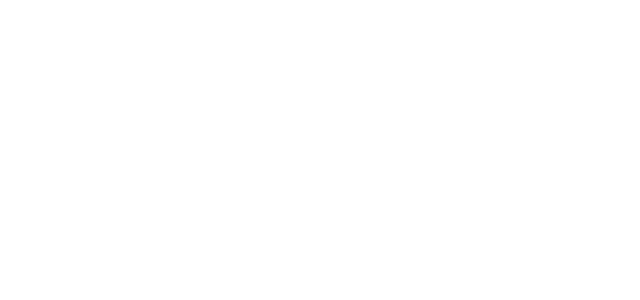
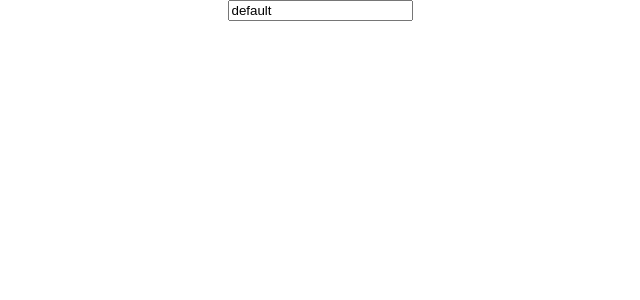
Before and after one commit to XelpmocDesignandTechPvtLtd/react-in-person-1, a React (Create React App) app: page / in a window 1280 px wide. Shown: the top 300 px of the page, without its empty margins (320-960 px from the left). Built offline with nearby package versions, Linux system fonts and the light colour scheme.

Commit message:
All test cases passed

```diff
--- a/src/Input.js
+++ b/src/Input.js
@@ -4,13 +4,17 @@
 export default class Input extends React.Component {
   constructor(props) {
     super(props);
+    this.state={
+      value : "default"
+    }
   }
-  handleOnChange(e) {}
+  handleOnChange(e) {
+    this.setState({value:e.target.value})
+  }
   render() {
-    return <div />;
+    return <input type="text" value={this.state.value} onChange={(e)=>this.handleOnChange(e)}/>;
   }
 }
-
 Input.defaultProps = {
   value: "default"
 };
```
Also changed, not shown: src/Checkbox.js (+3 -8 lines).
